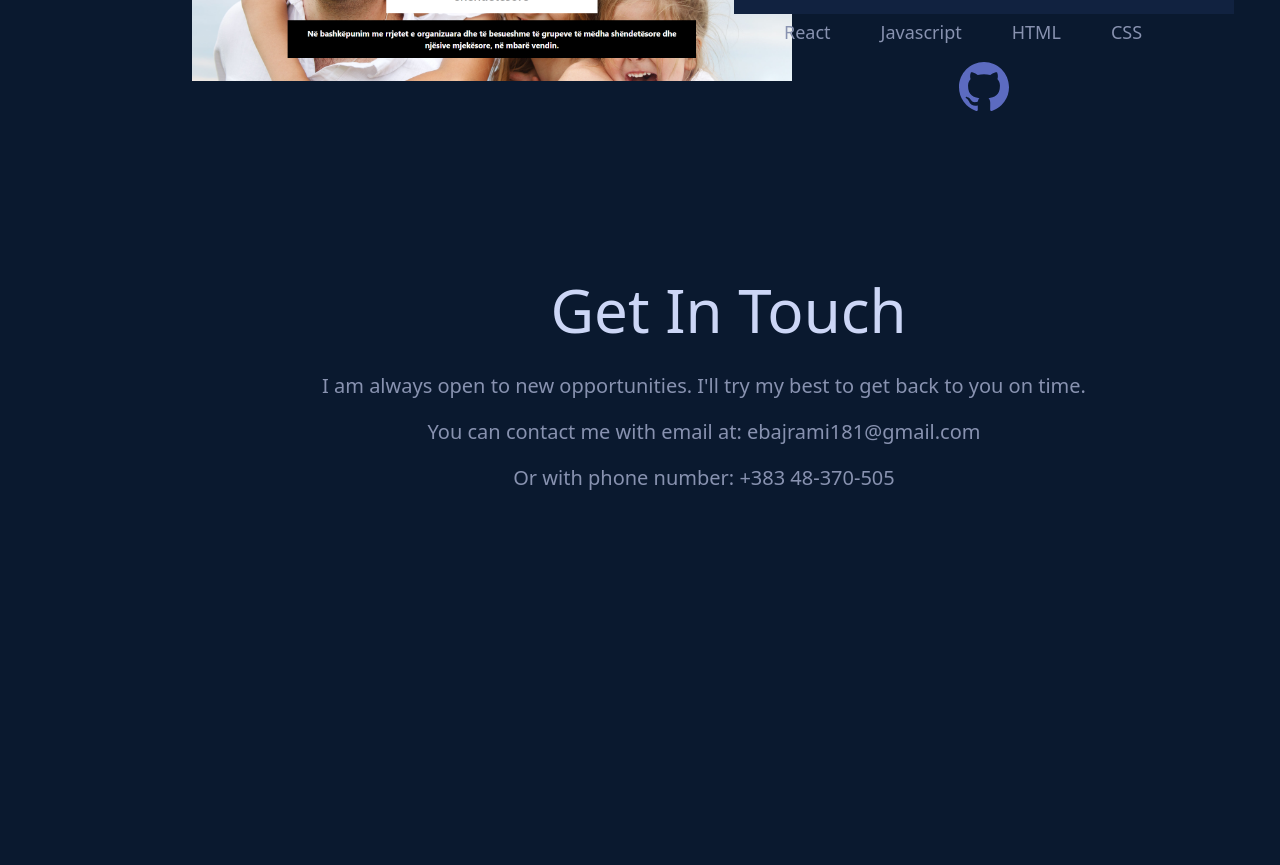
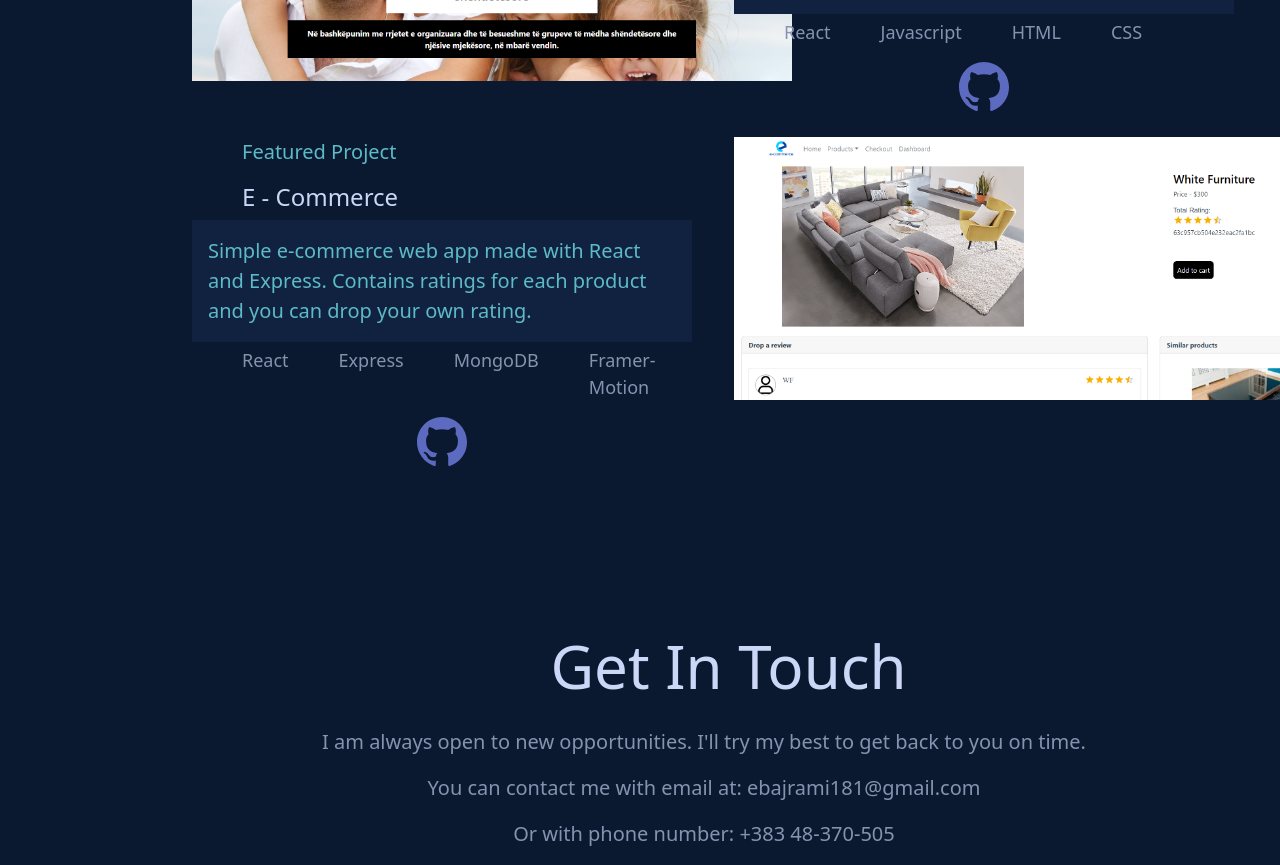
Before and after one commit to EgzonBajrami/portfolio-react, a React (Create React App) app: page / in a window 1280 px wide. Shown: the part 2520-3385 px from the top of the page. Before the commit the page ends 3029 px from the top, so only its background shows below. Built offline with nearby package versions, Linux system fonts and the light colour scheme.

Commit message:
addedProject

```diff
--- a/src/components/Projects/Projects.jsx
+++ b/src/components/Projects/Projects.jsx
@@ -3,6 +3,7 @@ import conadkosova from '../../assets/conadkosova.png'
 import github from '../../assets/github.svg'
 import ebrealestate from '../../assets/ebrealestate.png'
 import nhc from '../../assets/nhc.png'
+import ecommerce from '../../assets/ecommerce.png'
 
 const Projects = () =>{
 
@@ -112,6 +113,40 @@ const Projects = () =>{
     </div>
 
 </div>
+<div className="insideProjects" onClick={()=>{
+
+}}>
+
+
+    <div className="insideProjects-txt">
+        <p>Featured Project</p>
+        <h3>E - Commerce</h3>
+        <div className="text-container">
+           Simple e-commerce web app made with React and Express. Contains ratings for each product and you can drop your own rating.
+
+        </div>
+        <div className="tech-container">
+            <p>React</p>
+            <p>Express</p>
+            <p>MongoDB</p>
+            <p>Framer-Motion</p>
+        </div>
+        <a target="_blank" rel="noreferrer" href="https://github.com/EgzonBajrami/realestate-react">
+        <div className="github-container">
+
+            <img src={github} alt="github-link" />
+        </div>
+        </a>
+    </div>
+    <a target="_blank"  rel="noreferrer" href="https://reliable-manatee-d8cd77.netlify.app/">
+
+    <div className="insideProjects-img">
+        <img src={ecommerce} alt="e-commerce" />
+    </div>
+    </a>
+
+
+</div>
 
         </div>
 
```
Also changed, not shown: src/assets/ecommerce.png (added).
